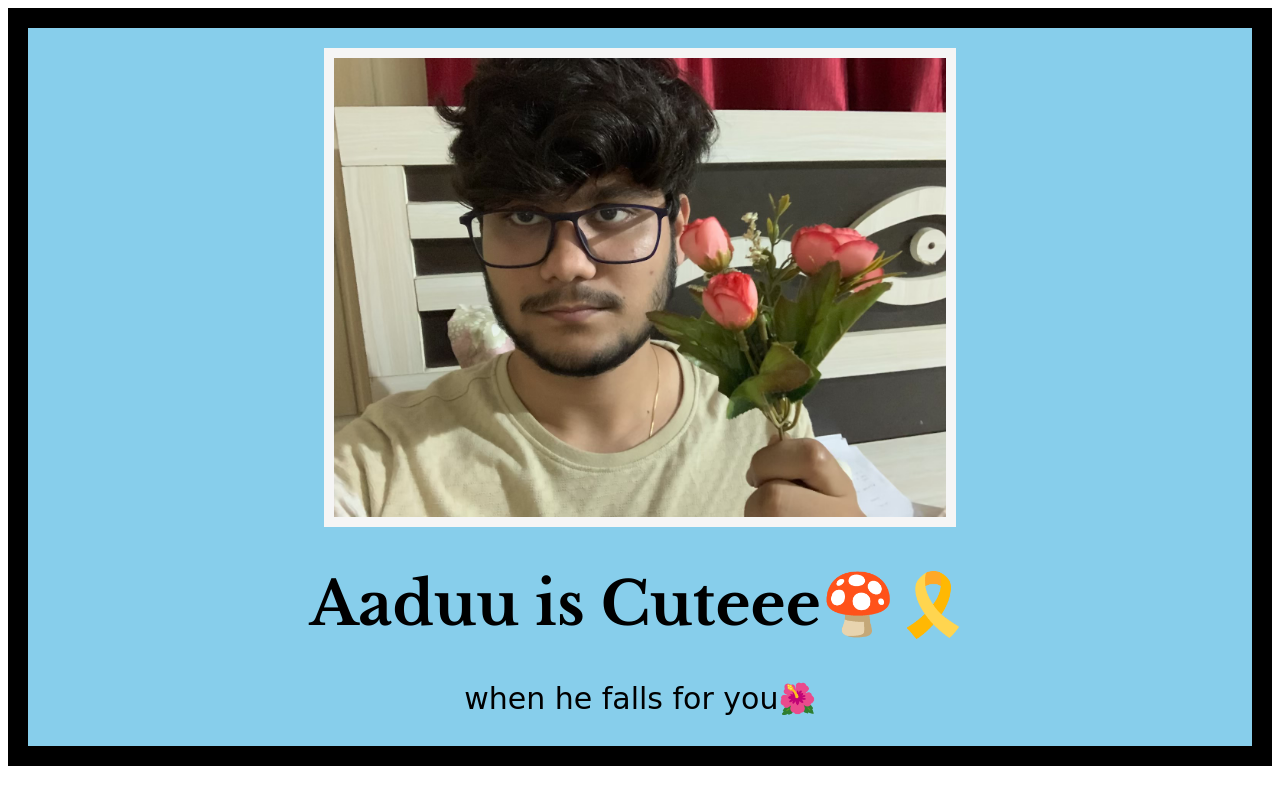
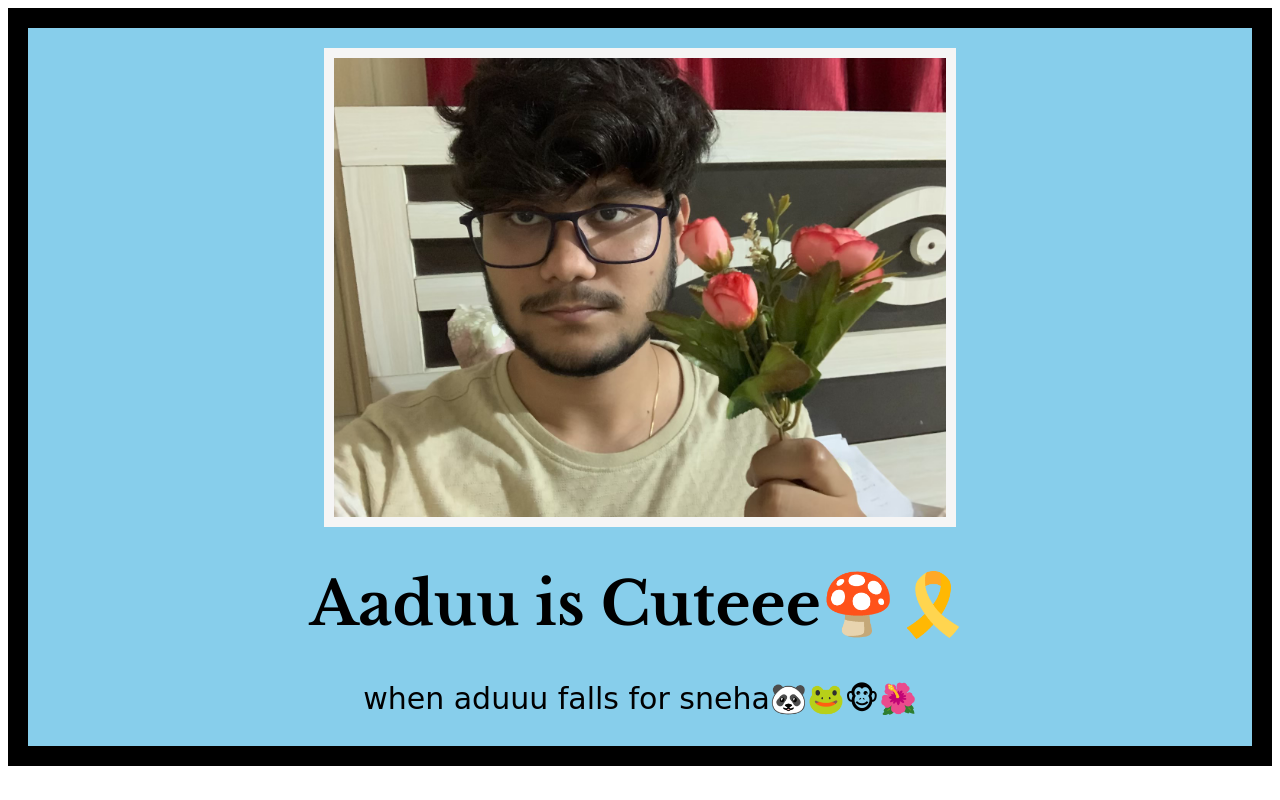
Before and after one commit to snehajain7/html-project, a plain HTML site: page index.html in a window 1280 px wide. Drawn offline with nearby package versions, Linux system fonts and the light colour scheme.

Commit message:
Update index.html

```diff
--- a/index.html
+++ b/index.html
@@ -57,7 +57,7 @@ But it must have the following features:
 
       <img src="./assets/aditya.jpeg"width="100"/>
       <h1>Aaduu is Cuteee🍄🎗️</h1>
-      <p>when he falls for you🌺</p>
+      <p>when aduuu falls for sneha🐼🐸🐵🌺</p>
 
     </div>
 
```
